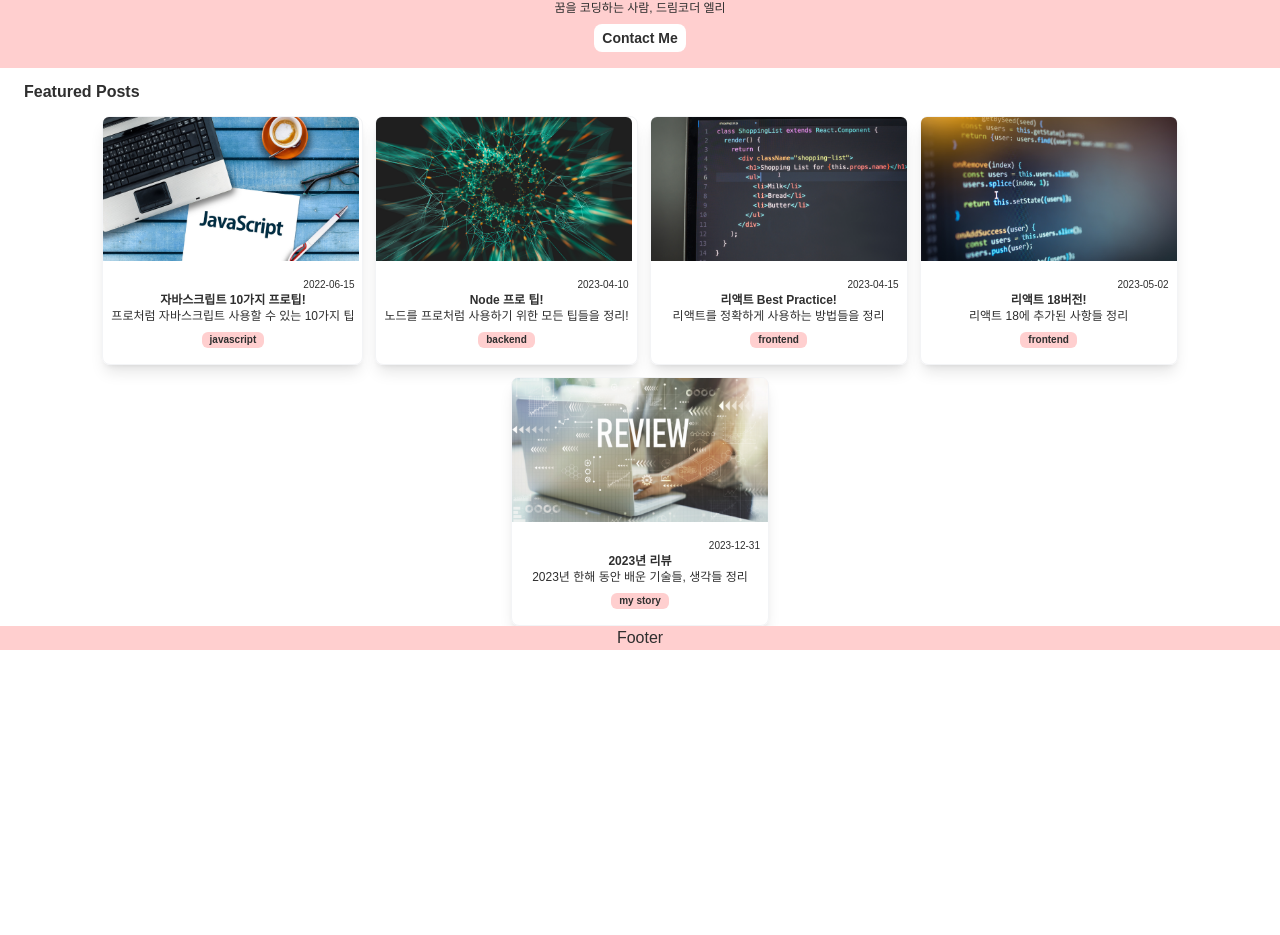
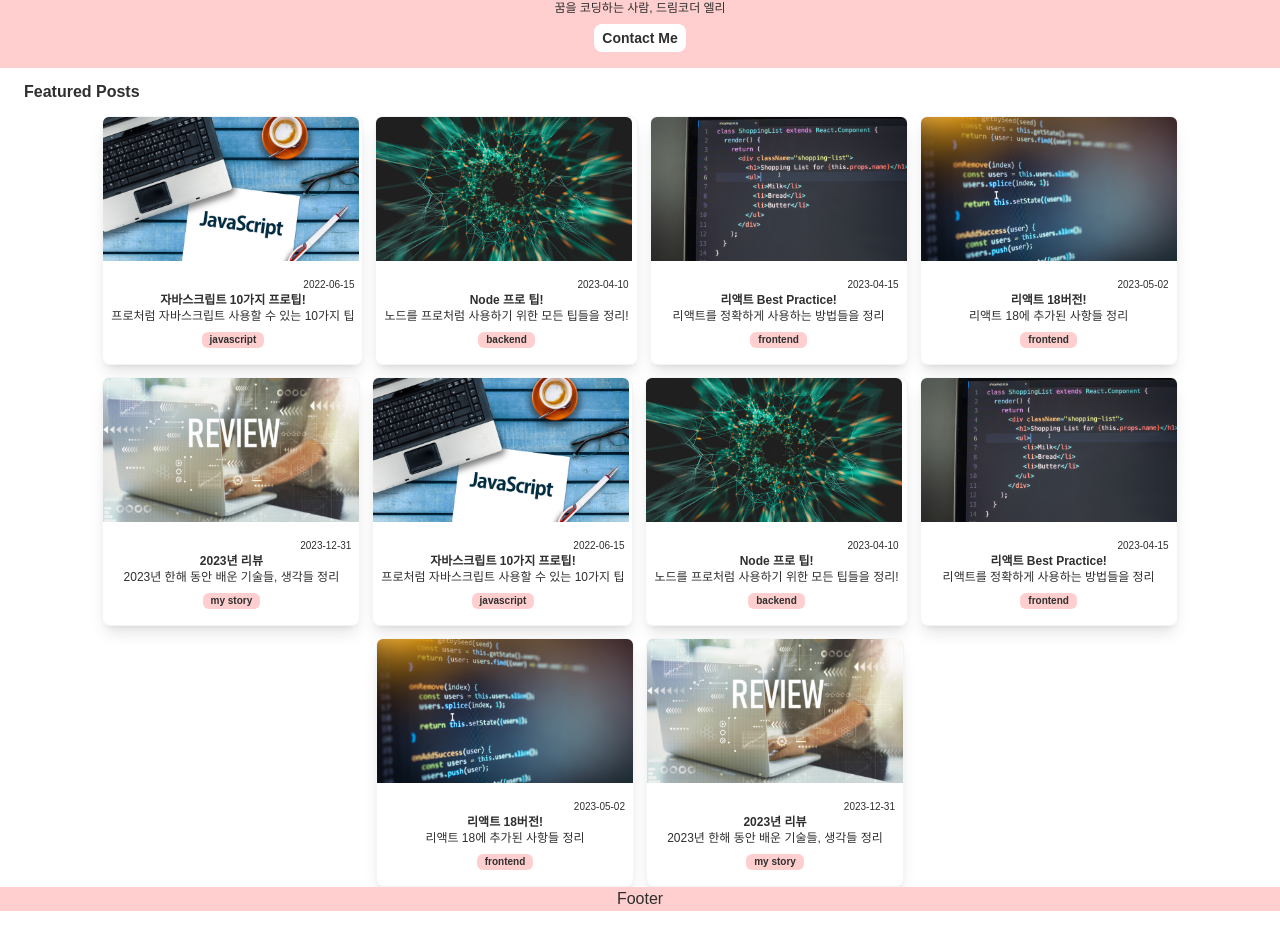
Before and after one commit to chen4023/NextJS-Blog-15, a Next.js app: page / in a window 1280 px wide. Shown: the part 244-1179 px from the top of the page. Before the commit the page ends 918 px from the top, so only its background shows below. Built offline with nearby package versions, Linux system fonts and the light colour scheme.

Commit message:
✨[feat] posts.json data 추가

```diff
--- a/data/posts.json
+++ b/data/posts.json
@@ -1,4 +1,76 @@
 [
+  {
+    "title": "2021년 리뷰",
+    "description": "2021년 한해 동안 배운 기술들, 생각들 정리",
+    "date": "2021-12-31",
+    "category": "my story",
+    "path": "review-2021",
+    "featured": false
+  },
+  {
+    "title": "자바스크립트 기초 문법",
+    "description": "기본 문법부터 사용하는 실전까지 최종정리",
+    "date": "2022-05-08",
+    "category": "javascript",
+    "path": "javascript-basic",
+    "featured": false
+  },
+  {
+    "title": "자바스크립트 10가지 프로팁!",
+    "description": "프로처럼 자바스크립트 사용할 수 있는 10가지 팁",
+    "date": "2022-06-15",
+    "category": "javascript",
+    "path": "javascript-10-tips",
+    "featured": true
+  },
+  {
+    "title": "Node 기초 정리",
+    "description": "기본 적인 Node 사용법에 대해 전부 정리!",
+    "date": "2022-08-21",
+    "category": "backend",
+    "path": "node-basic",
+    "featured": false
+  },
+  {
+    "title": "2022년 리뷰",
+    "description": "2022년 한해 동안 배운 기술들, 생각들 정리",
+    "date": "2022-12-31",
+    "category": "my story",
+    "path": "review-2022",
+    "featured": false
+  },
+  {
+    "title": "Node 프로 팁!",
+    "description": "노드를 프로처럼 사용하기 위한 모든 팁들을 정리!",
+    "date": "2023-04-10",
+    "category": "backend",
+    "path": "node-pro-tips",
+    "featured": true
+  },
+  {
+    "title": "리액트 Best Practice!",
+    "description": "리액트를 정확하게 사용하는 방법들을 정리",
+    "date": "2023-04-15",
+    "category": "frontend",
+    "path": "best-react-practices",
+    "featured": true
+  },
+  {
+    "title": "리액트 18버전!",
+    "description": "리액트 18에 추가된 사항들 정리",
+    "date": "2023-05-02",
+    "category": "frontend",
+    "path": "react18-walkthrough",
+    "featured": true
+  },
+  {
+    "title": "2023년 리뷰",
+    "description": "2023년 한해 동안 배운 기술들, 생각들 정리",
+    "date": "2023-12-31",
+    "category": "my story",
+    "path": "review-2023",
+    "featured": true
+  },
   {
     "title": "2021년 리뷰",
     "description": "2021년 한해 동안 배운 기술들, 생각들 정리",
--- a/src/app/page.tsx
+++ b/src/app/page.tsx
@@ -10,8 +10,8 @@ export default async function Home() {
       <Profile />
       <h2 className="font-bold px-6">Featured Posts</h2>
       <div className="flex flex-wrap gap-3 items-center justify-center mt-3">
-        {posts?.map((post) =>
-          <PostCard key={post.path} post={post} />
+        {posts?.map((post, index) =>
+          <PostCard key={index} post={post} />
         )}
       </div>
     </>
--- a/src/app/posts/page.tsx
+++ b/src/app/posts/page.tsx
@@ -9,8 +9,8 @@ export default async function PostsPage() {
     <div className='flex items-stretch'>
       <CategoryBar />
       <div className="flex flex-wrap gap-3 items-center justify-center mt-3">
-        {posts?.map((post) =>
-          <PostCard key={post.path} post={post} />
+        {posts?.map((post, index) =>
+          <PostCard key={index} post={post} />
         )}
       </div>
     </div >
--- a/src/components/PostCard.tsx
+++ b/src/components/PostCard.tsx
@@ -3,7 +3,7 @@ import Image from "next/image";
 import Link from "next/link";
 
 
-export default function PostCard(props: { post: Post, key: string }) {
+export default function PostCard(props: { post: Post, key: number }) {
   const post = props.post
   return (
     <Link href={`/posts/${post.path}`} className="rounded-lg border border-gray-100 shadow-lg">
```
